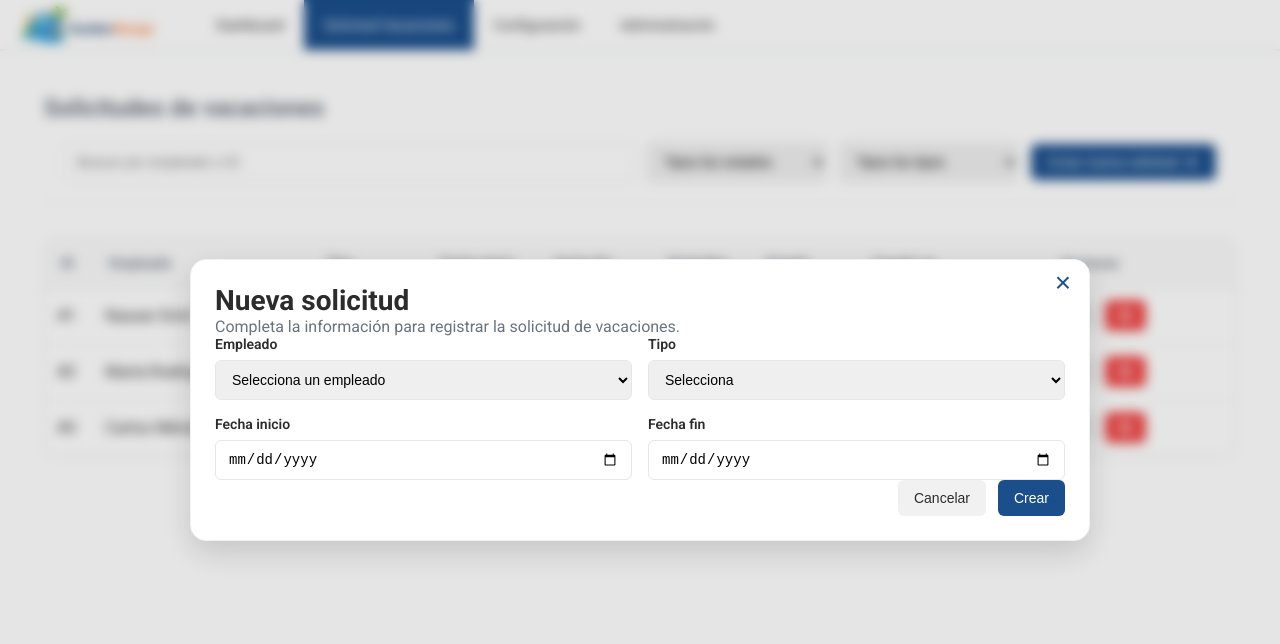
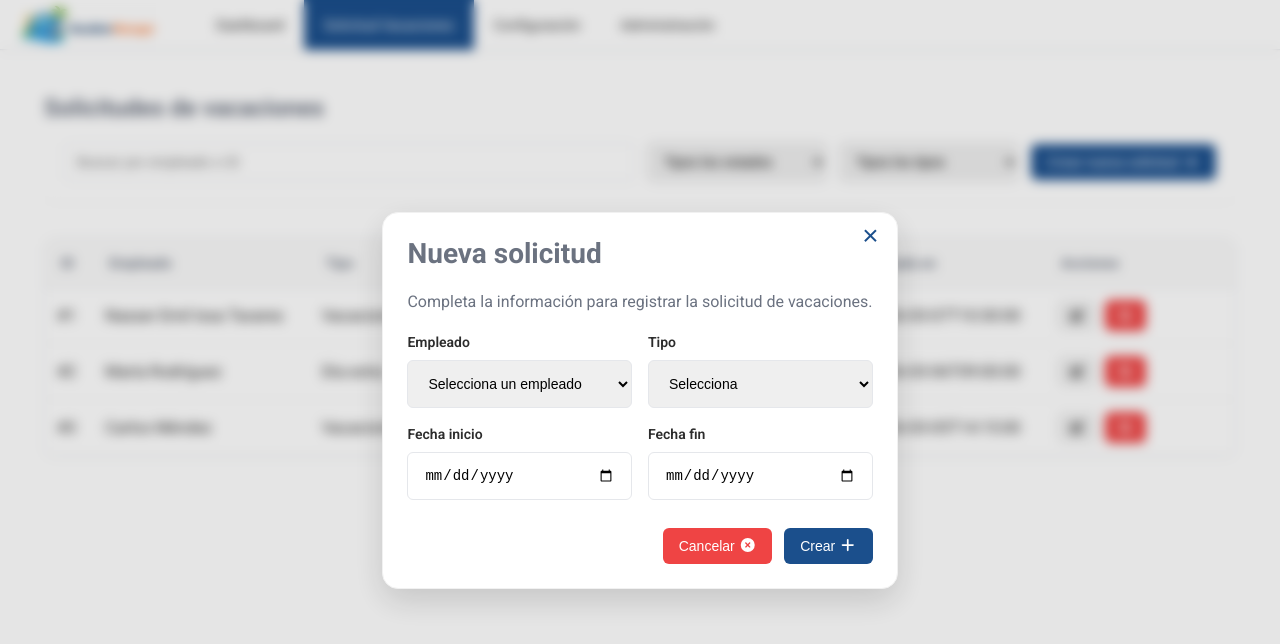
Before and after one commit to nasserissat/VacationManagerBackend, a Vue app in the folder vacation-frontend/: page /leaves in a window 1280 px wide. Both pictures are taken after a click on the button "Crear nueva solicitud". Shown: the top 644 px of the page. Built offline with nearby package versions, Linux system fonts and the light colour scheme.

Commit message:
modal layout improved

```diff
--- a/vacation-frontend/src/components/Modal.component.vue
+++ b/vacation-frontend/src/components/Modal.component.vue
@@ -105,8 +105,6 @@ onBeforeUnmount(() => {
 
 .base-modal-content {
   position: relative;
-
-  width: 100%;
   max-width: 900px;
   max-height: 90vh;
   overflow-y: auto;
@@ -115,7 +113,6 @@ onBeforeUnmount(() => {
   border: 1px solid var(--gray-100, #f1f1f1);
   border-radius: 16px;
   box-shadow: 0 12px 32px rgba(0, 0, 0, 0.14);
-
   padding: 24px;
 }
 
@@ -140,4 +137,14 @@ onBeforeUnmount(() => {
   transform: scale(1.1);
   color: var(--danger, #ef4444);
 }
+
+@media (max-width: 768px) {
+  .base-modal-overlay {
+    padding: 16px 12px;
+  }
+
+  .base-modal-content {
+    padding: 24px 20px 20px;
+  }
+}
 </style>
--- a/vacation-frontend/src/main.ts
+++ b/vacation-frontend/src/main.ts
@@ -5,9 +5,9 @@ import { router } from './router'
 import { library } from '@fortawesome/fontawesome-svg-core'
 import { FontAwesomeIcon } from '@fortawesome/vue-fontawesome'
 
-import { faUser, faGear, faHouse, faPlus, faPenToSquare, faTrash, faCircleXmark, faBan} from '@fortawesome/free-solid-svg-icons'
+import { faUser, faGear, faHouse, faPlus, faPenToSquare, faTrash, faCircleXmark, faBan, faFloppyDisk} from '@fortawesome/free-solid-svg-icons'
 
-library.add(faUser, faGear, faHouse, faPlus, faPenToSquare, faTrash, faCircleXmark, faBan)
+library.add(faUser, faGear, faHouse, faPlus, faPenToSquare, faTrash, faCircleXmark, faBan, faFloppyDisk)
 
 const app = createApp(App)
 app.component('fa-icon', FontAwesomeIcon)
--- a/vacation-frontend/src/pages/LeavesPage.vue
+++ b/vacation-frontend/src/pages/LeavesPage.vue
@@ -111,7 +111,7 @@
       <div class="vacation-modal">
         <h2 class="modal-title">{{ modalTitle }}</h2>
         <p class="modal-subtitle">
-          Completa la información para registrar la solicitud de vacaciones.
+          Completa la información para {{editing ? 'editar' : 'registrar'}} la solicitud de vacaciones.
         </p>
 
         <div class="form-grid">
@@ -142,7 +142,6 @@
               </option>
             </select>
           </div>
-
             <div class="form-group">
               <label class="form-label">Fecha inicio</label>
               <input v-model="form.startDate" class="input" type="date" />
@@ -155,12 +154,14 @@
           </div>
 
         <div class="modal-actions">
-          <button class="btn btn-gray" @click="closeModal">
+          <button class="btn btn-danger" @click="closeModal">
             Cancelar
+            <fa-icon icon="circle-xmark" class="ml-1" />
           </button>
 
           <button class="btn btn-primary shine-effect" :disabled="working" @click="saveRequest">
              {{ submitLabel }}
+             <fa-icon :icon="isEditing ? 'floppy-disk' : 'plus'" class="ml-1" />
           </button>
         </div>
       </div>
@@ -329,7 +330,8 @@ const employees = ref([
 </script>
 
 <style scoped>
-vacation-modal {
+
+.vacation-modal {
   display: flex;
   flex-direction: column;
   gap: 20px;
@@ -339,24 +341,25 @@ vacation-modal {
   margin: 0;
   font-size: 28px;
   font-weight: 700;
-  color: var(--text);
+  color: var(--gray-500);
 }
 
 .modal-subtitle {
   margin: 0;
   color: var(--text-light);
+  line-height: 1.5;
 }
 
 .form-grid {
   display: grid;
   grid-template-columns: repeat(2, minmax(0, 1fr));
-  gap: 16px;
+  gap: 18px 16px;
 }
 
 .form-group {
   display: flex;
   flex-direction: column;
-  gap: 8px;
+  gap: 10px;
 }
 
 .form-label {
@@ -365,10 +368,15 @@ vacation-modal {
   color: var(--text);
 }
 
+.vacation-modal .input {
+  padding: 14px 16px;
+}
+
 .modal-actions {
   display: flex;
   justify-content: flex-end;
   gap: 12px;
+  margin-top: 8px;
 }
 
 .page-section {
--- a/vacation-frontend/src/styles.css
+++ b/vacation-frontend/src/styles.css
@@ -65,7 +65,9 @@ body{
 .flex{
   display:flex;
 }
-
+.flex-1 {
+    flex: 1;
+}
 .flex-col{
   flex-direction:column;
 }
@@ -85,6 +87,10 @@ body{
 .justify-between{
   justify-content:space-between;
 }
+.w-full {
+  width:100%;
+}
+.w-2{ width: 50%; }
 
 .gap-1{ gap:4px; }
 .gap-2{ gap:8px; }
```
Lines whose indentation alone changed are shown as unchanged.
